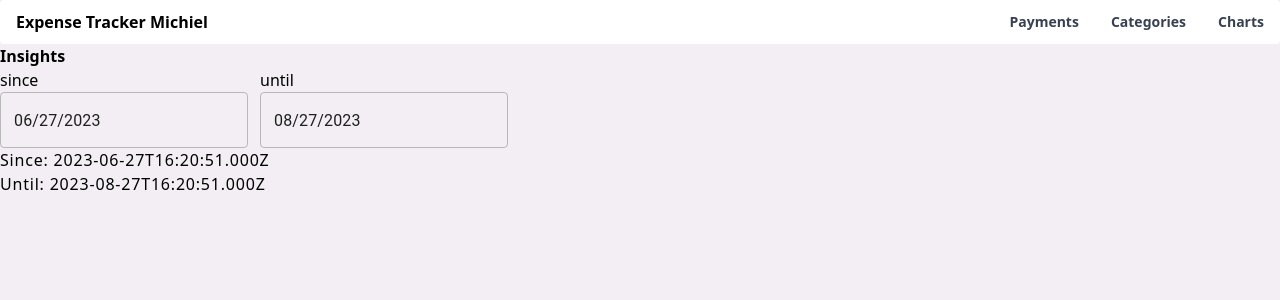
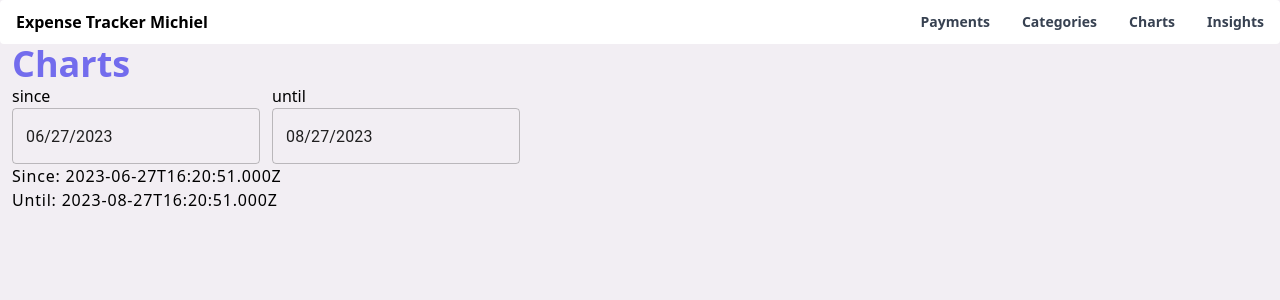
Before and after one commit to rik11112/expensetracker, a Next.js app: page /insights in a window 1280 px wide. Shown: the top 300 px of the page. Built offline with nearby package versions, Linux system fonts and the light colour scheme; what @mui/material-nextjs would draw is missing.

Commit message:
update title

```diff
--- a/src/app/MuiProvider.tsx
+++ b/src/app/MuiProvider.tsx
@@ -8,7 +8,7 @@ export default function MuiProvider({children}: {children: React.ReactNode}) {
     return (
         <html lang="en">
             <body>
-                <AppRouterCacheProvider>
+                <AppRouterCacheProvider options={{ enableCssLayer: false }}>
                     <LocalizationProvider dateAdapter={AdapterDayjs}>
                         <main>{children}</main>
                     </LocalizationProvider>
--- a/src/app/insights/page.tsx
+++ b/src/app/insights/page.tsx
@@ -16,8 +16,8 @@ export default async function InsightsPage({searchParams}: InsightsPageProps) {
     until = new Date(until);
 
     return (
-        <div>
-            <h1>Insights</h1>
+        <div className="mx-3">
+            <h2 className="inline text-blue text-4xl h-6">Charts</h2>
             <div className="flex gap-3">
                 <SetDateParam name="since" current={since} defaultDate={twoMonthsAgo} />
                 <SetDateParam name="until" current={until} defaultDate={new Date()} />
--- a/src/components/Navbar.tsx
+++ b/src/components/Navbar.tsx
@@ -29,6 +29,12 @@ export default function DefaultNavbar({ currentPage }: { currentPage: string })
                 >
                     Charts
                 </Navbar.Link>
+                <Navbar.Link
+                    href="/insights"
+                    active={currentPage === 'charts'}
+                >
+                    Insights
+                </Navbar.Link>
             </Navbar.Collapse>
         </Navbar>
     )
```
